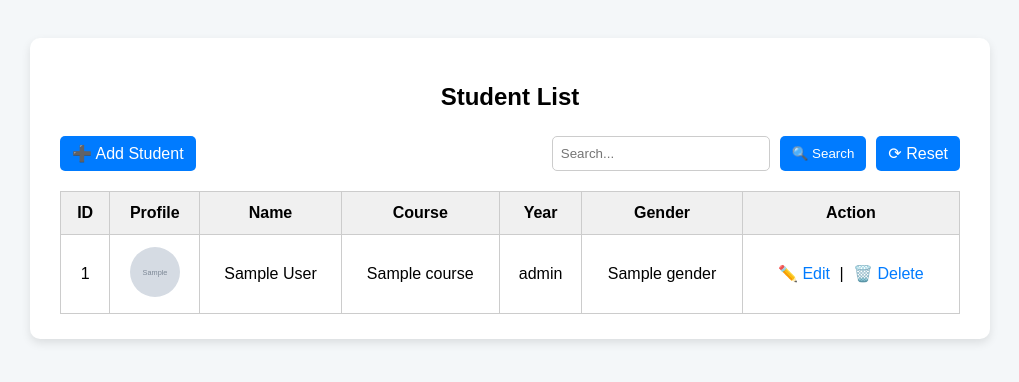
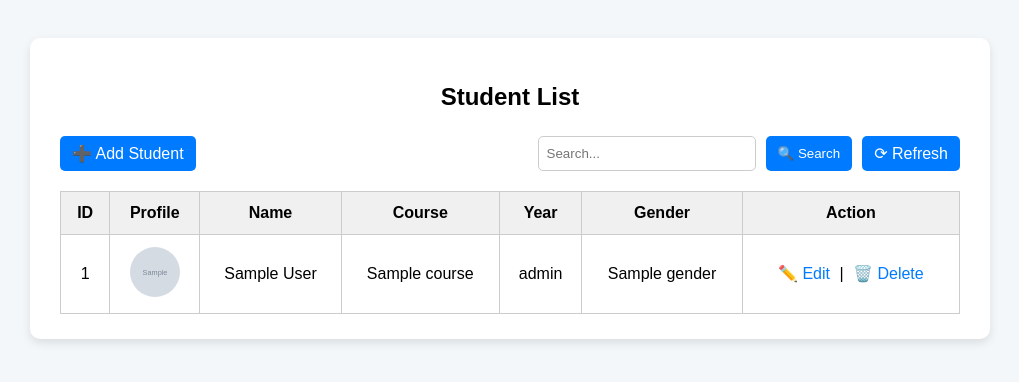
Before and after one commit to ChesterVillardo/student_management, a CodeIgniter 4 app: the page made by app/Views/students/index.php in a window 1280 px wide. Shown: the top 382 px of the page, without its empty margins (130-1149 px from the left). Run offline with PHP 8.4 and a stand-in for CodeIgniter, Linux system fonts and the light colour scheme; the template is opened without the code that fills it: most values are stand-ins (such as "Sample title", 1, 10 or a date in 2020); grey boxes marked "Sample" are stand-in pictures; some libraries are stand-ins or nearby versions.

Commit message:
Update index.php

```diff
--- a/app/Views/students/index.php
+++ b/app/Views/students/index.php
@@ -100,7 +100,7 @@
         <form method="get" action="<?= site_url('students') ?>">
             <input type="text" name="search" placeholder="Search..." value="<?= esc($search ?? '') ?>" />
             <button type="submit">🔍 Search</button>
-            <a class="btn" href="<?= site_url('students') ?>">⟳ Reset</a>
+            <a class="btn" href="<?= site_url('students') ?>">⟳ Refresh</a>
         </form>
     </div>
 
```
